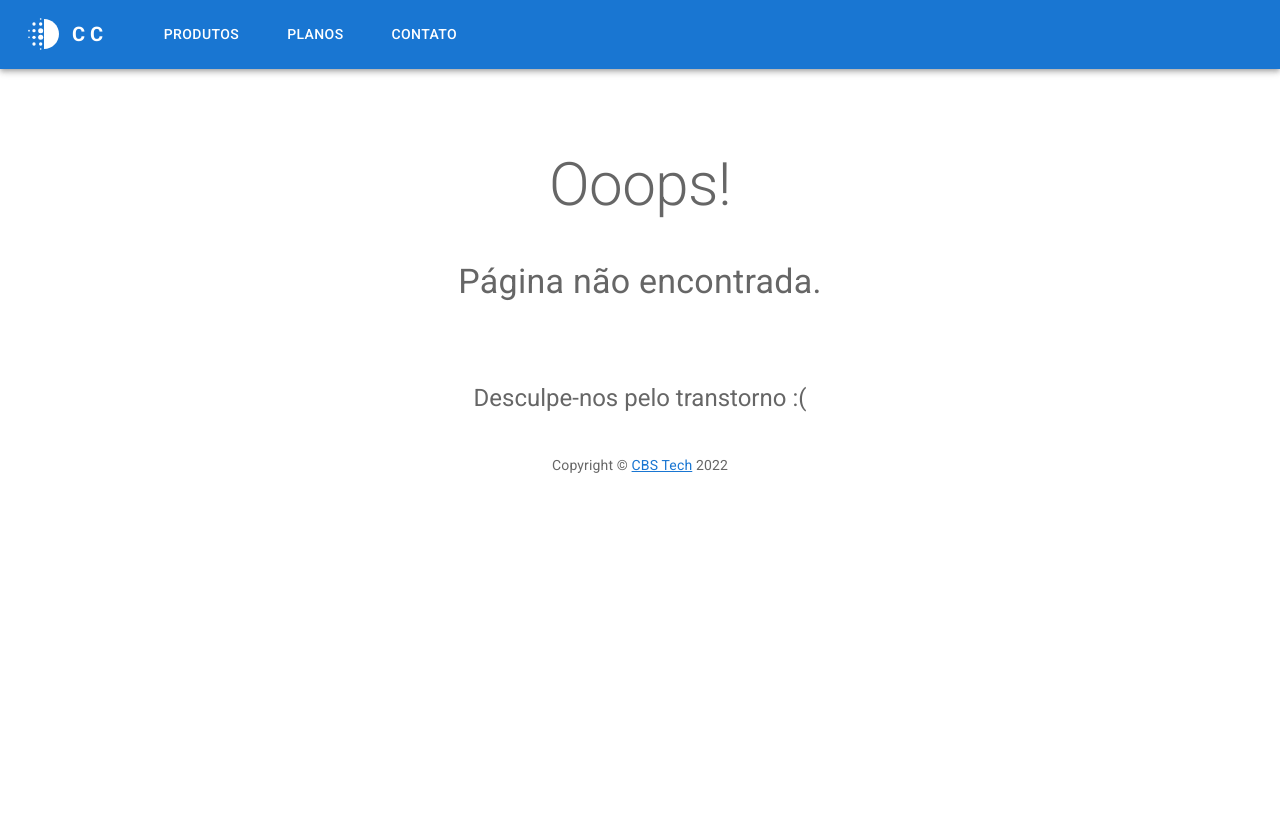
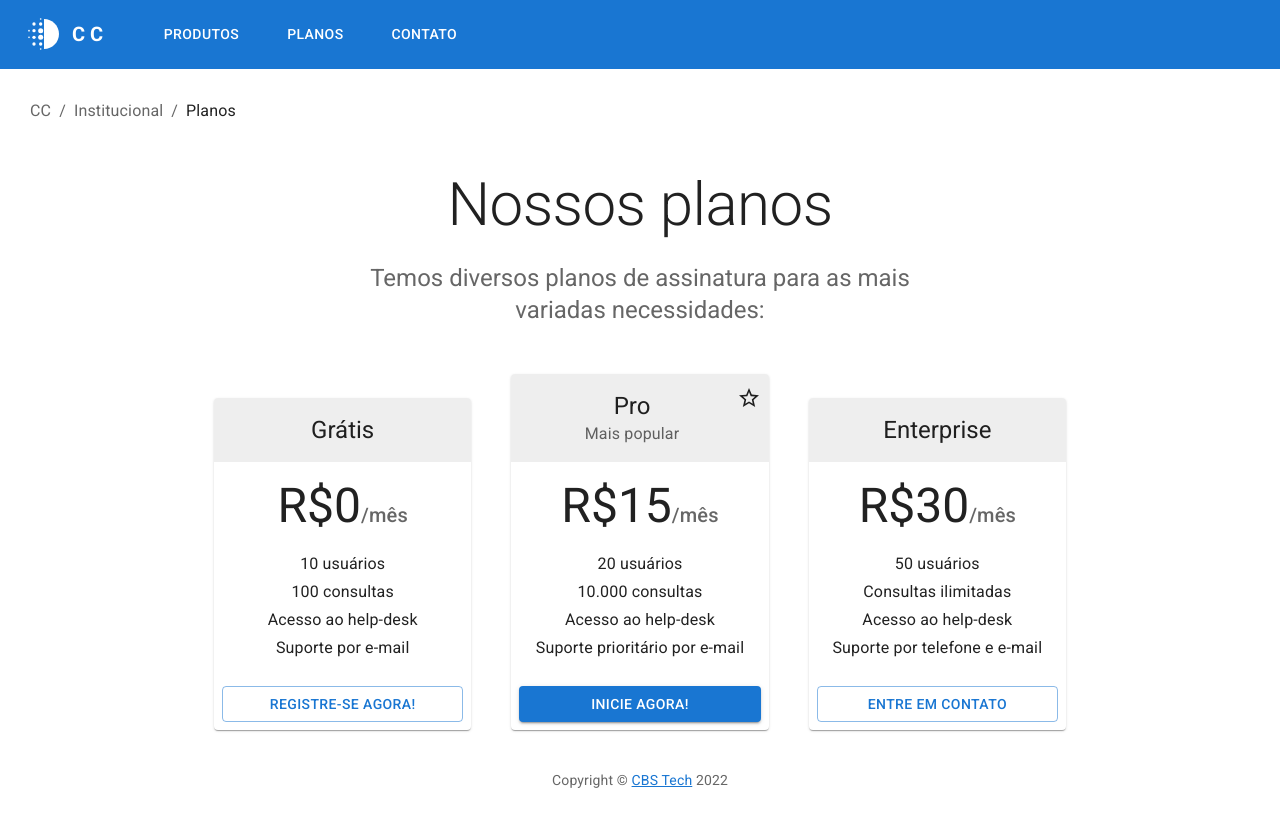
Before and after one commit to LionyxML/cc-frontend, a React (Create React App) app: page /plans in a window 1280 px wide. Shown: the top 826 px of the page. Before the commit the page ends 800 px from the top, so only its background shows below. Built offline with nearby package versions, Linux system fonts and the light colour scheme.

Commit message:
feat: plans page

```diff
--- a/src/App.tsx
+++ b/src/App.tsx
@@ -10,6 +10,7 @@ import {
   NotFoundPage,
   Home,
   ProductsPage,
+  PlansPage,
 } from "./pages";
 
 const App: React.FC = () => {
@@ -24,6 +25,7 @@ const App: React.FC = () => {
         <Route path="comparator" element={<ComparatorsPage />} />
         <Route path="certificates" element={<CertificatesPage />} />
         <Route path="products" element={<ProductsPage />} />
+        <Route path="plans" element={<PlansPage />} />
         <Route path="*" element={<NotFoundPage />} />
       </Routes>
     </>
--- /dev/null
+++ b/src/pages/PlansPage/index.tsx
@@ -0,0 +1,166 @@
+import {
+  Box,
+  Button,
+  Card,
+  CardActions,
+  CardContent,
+  CardHeader,
+  Container,
+  Grid,
+  Typography,
+} from "@mui/material";
+
+import React from "react";
+import StarIcon from "@mui/icons-material/StarBorder";
+import { BreadPath, CopyrightLine } from "../../components";
+import { SContainer, SGrid } from "./styles";
+
+export const PlansPage: React.FC = () => {
+  const tiers = [
+    {
+      title: "Grátis",
+      price: "0",
+      description: [
+        "10 usuários",
+        "100 consultas",
+        "Acesso ao help-desk",
+        "Suporte por e-mail",
+      ],
+      buttonText: "Registre-se agora!",
+      buttonVariant: "outlined",
+    },
+    {
+      title: "Pro",
+      subheader: "Mais popular",
+      price: "15",
+      description: [
+        "20 usuários",
+        "10.000 consultas",
+        "Acesso ao help-desk",
+        "Suporte prioritário por e-mail",
+      ],
+      buttonText: "Inicie agora!",
+      buttonVariant: "contained",
+    },
+    {
+      title: "Enterprise",
+      price: "30",
+      description: [
+        "50 usuários",
+        "Consultas ilimitadas",
+        "Acesso ao help-desk",
+        "Suporte por telefone e e-mail",
+      ],
+      buttonText: "Entre em contato",
+      buttonVariant: "outlined",
+    },
+  ];
+
+  return (
+    <SContainer>
+      <BreadPath path={["CC", "Institucional", "Planos"]} />
+      <SGrid>
+        <Container
+          disableGutters
+          maxWidth="sm"
+          component="main"
+          sx={{ pt: 2, pb: 6 }}
+        >
+          <Typography
+            component="h1"
+            variant="h2"
+            align="center"
+            color="text.primary"
+            gutterBottom
+          >
+            Nossos planos
+          </Typography>
+          <Typography
+            variant="h5"
+            align="center"
+            color="text.secondary"
+            component="p"
+          >
+            Temos diversos planos de assinatura para as mais variadas
+            necessidades:
+          </Typography>
+        </Container>
+        {/* End hero unit */}
+        <Container maxWidth="md" component="main">
+          <Grid container spacing={5} alignItems="flex-end">
+            {tiers.map((tier) => (
+              // Enterprise card is full width at sm breakpoint
+              <Grid
+                item
+                key={tier.title}
+                xs={12}
+                sm={tier.title === "Enterprise" ? 12 : 6}
+                md={4}
+              >
+                <Card>
+                  <CardHeader
+                    title={tier.title}
+                    subheader={tier.subheader}
+                    titleTypographyProps={{ align: "center" }}
+                    action={tier.title === "Pro" ? <StarIcon /> : null}
+                    subheaderTypographyProps={{
+                      align: "center",
+                    }}
+                    sx={{
+                      backgroundColor: (theme) =>
+                        theme.palette.mode === "light"
+                          ? theme.palette.grey[200]
+                          : theme.palette.grey[700],
+                    }}
+                  />
+                  <CardContent>
+                    <Box
+                      sx={{
+                        display: "flex",
+                        justifyContent: "center",
+                        alignItems: "baseline",
+                        mb: 2,
+                      }}
+                    >
+                      <Typography
+                        component="h2"
+                        variant="h3"
+                        color="text.primary"
+                      >
+                        R${tier.price}
+                      </Typography>
+                      <Typography variant="h6" color="text.secondary">
+                        /mês
+                      </Typography>
+                    </Box>
+                    <ul>
+                      {tier.description.map((line) => (
+                        <Typography
+                          variant="subtitle1"
+                          align="center"
+                          key={line}
+                        >
+                          {line}
+                        </Typography>
+                      ))}
+                    </ul>
+                  </CardContent>
+                  <CardActions>
+                    <Button
+                      fullWidth
+                      variant={tier.buttonVariant as "outlined" | "contained"}
+                    >
+                      {tier.buttonText}
+                    </Button>
+                  </CardActions>
+                </Card>
+              </Grid>
+            ))}
+          </Grid>
+        </Container>
+
+        <CopyrightLine />
+      </SGrid>
+    </SContainer>
+  );
+};
--- /dev/null
+++ b/src/pages/PlansPage/styles.ts
@@ -0,0 +1,46 @@
+import styled from "styled-components";
+import { Container, Paper } from "@mui/material";
+
+export const SContainer = styled(Container)`
+  && {
+    display: flex;
+    justify-content: flex-start;
+    align-items: flex-start;
+    flex-direction: column;
+
+    height: 100vh;
+    max-width: 100%;
+    margin: 0;
+    padding: 0;
+    background-color: white;
+    color: black;
+
+    padding: 30px;
+
+    overflow-y: auto;
+  }
+`;
+
+export const SGrid = styled(Container)`
+  && {
+    display: flex;
+    justify-content: flex-start;
+    align-items: center;
+    flex-direction: column;
+
+    height: 100vh;
+    max-width: 100%;
+    margin: 0;
+    padding: 0;
+    background-color: white;
+    color: black;
+
+    padding: 30px;
+  }
+`;
+
+export const SItem = styled(Paper)`
+  && {
+    padding: 20px;
+  }
+`;
--- a/src/pages/ProductsPage/index.tsx
+++ b/src/pages/ProductsPage/index.tsx
@@ -1,50 +1,49 @@
 import {
-  Avatar,
   Button,
   Card,
   CardActions,
   CardContent,
   CardMedia,
+  Container,
   Grid,
-  Paper,
-  Table,
-  TableBody,
-  TableCell,
-  TableContainer,
-  TableRow,
   Typography,
 } from "@mui/material";
 
-import React, { useEffect } from "react";
-import { useNavigate } from "react-router";
+import React from "react";
 import { BreadPath, CopyrightLine } from "../../components";
-import { useUser } from "../../domain";
-import { SContainer, SGrid, SItem } from "./styles";
+import { SContainer, SGrid } from "./styles";
 
 export const ProductsPage: React.FC = () => {
-  const navigate = useNavigate();
-  const { isTokenExpired, loadUser } = useUser();
-
-  useEffect(() => {
-    loadUser();
-
-    if (isTokenExpired()) {
-      navigate("../login", { replace: true });
-    }
-    // eslint-disable-next-line react-hooks/exhaustive-deps
-  }, []);
-
   return (
     <SContainer>
       <BreadPath path={["CC", "Institucional", "Produtos"]} />
-      <Typography variant="h4" component="h1" marginTop={3}>
-        Páginas de Produtos
-      </Typography>
-      <Typography variant="body1" margin={3}>
-        Nossos produtos oferecem soluções Drop-In para várias necessidades de
-        auditorias no mercado brasileiro
-      </Typography>
       <SGrid>
+        <Container
+          disableGutters
+          maxWidth="sm"
+          component="main"
+          sx={{ pt: 2, pb: 6 }}
+        >
+          <Typography
+            component="h1"
+            variant="h2"
+            align="center"
+            color="text.primary"
+            gutterBottom
+          >
+            Páginas de Produtos
+          </Typography>
+          <Typography
+            variant="h5"
+            align="center"
+            color="text.secondary"
+            component="p"
+          >
+            Nossos produtos oferecem soluções Drop-In para várias necessidades
+            de auditorias no mercado brasileiro:
+          </Typography>
+        </Container>
+
         <Grid container spacing={2}>
           <Grid item sm={8}>
             <Card>
--- a/src/pages/index.ts
+++ b/src/pages/index.ts
@@ -6,3 +6,4 @@ export * from "./ProfilePage";
 export * from "./RegisterPage";
 export * from "./Home";
 export * from "./ProductsPage";
+export * from "./PlansPage";
```
